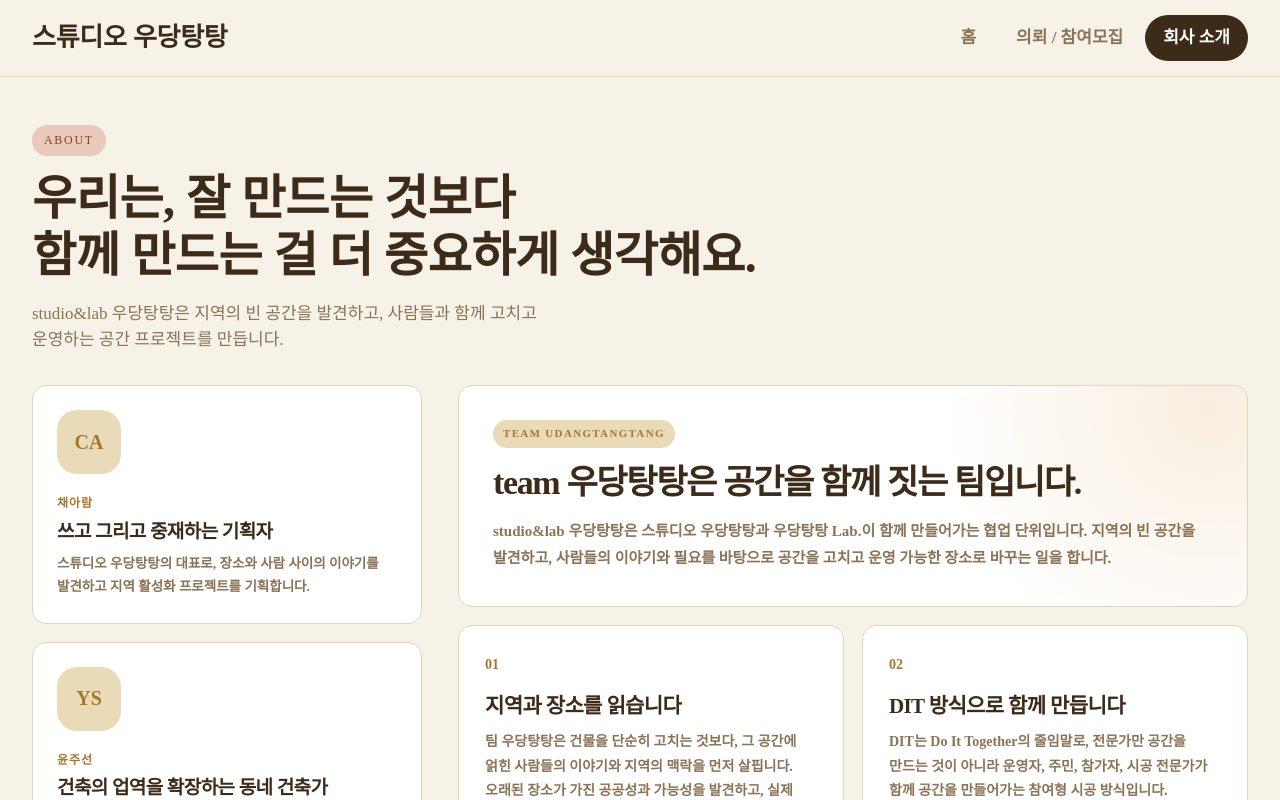
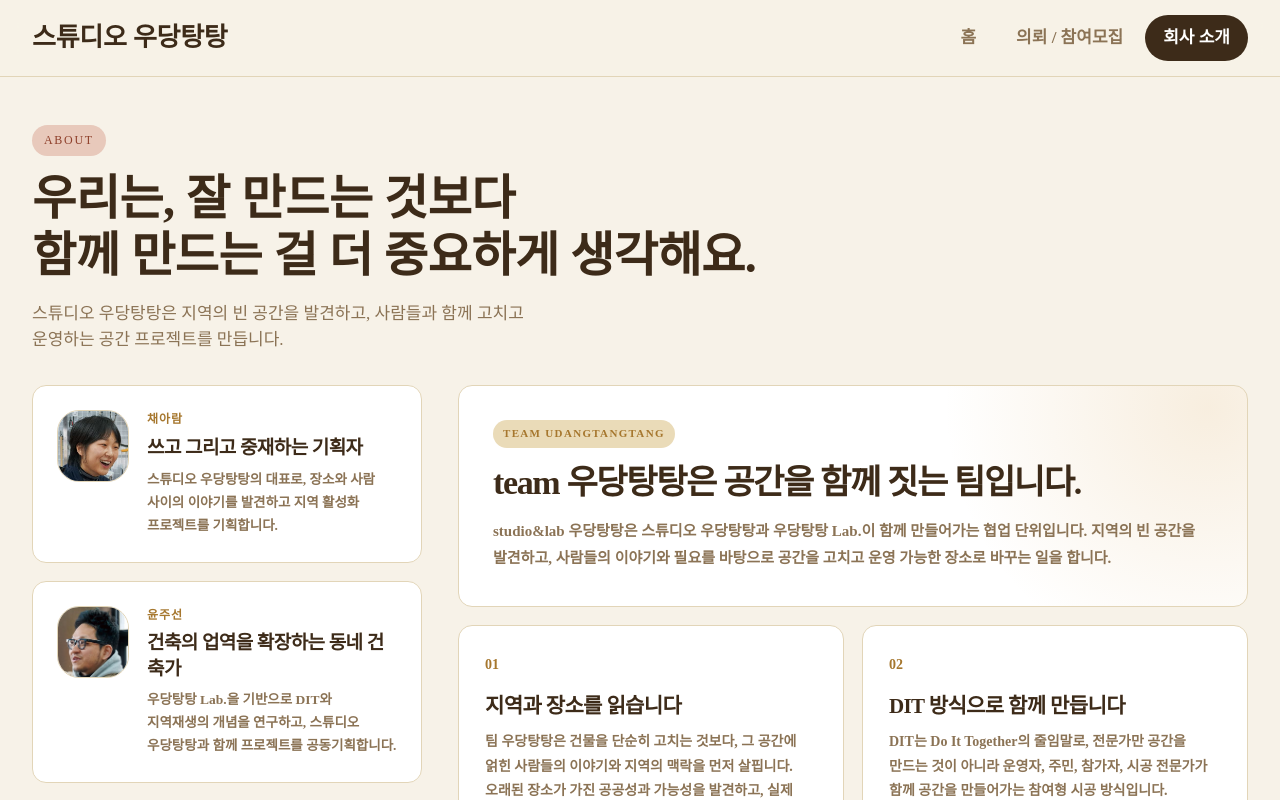
Before and after one commit to studio-udtt/studio-udtt-frontend, a React (Vite) app: page /about in a window 1280 px wide. Shown: the top 800 px of the page. Built offline with nearby package versions, Linux system fonts and the light colour scheme; no server answers.

Commit message:
fix: 사진추가

```diff
--- a/src/pages/AboutPage.jsx
+++ b/src/pages/AboutPage.jsx
@@ -1,3 +1,6 @@
+import chaAramImage from "../assets/images/cha-aram.jpg";
+import yoonJoosunImage from "../assets/images/yoon-joosun.jpg";
+
 export default function AboutPage() {
   return (
     <main className="section">
@@ -10,15 +13,19 @@ export default function AboutPage() {
             함께 만드는 걸 더 중요하게 생각해요.
           </h1>
           <p className="lead">
-            studio&amp;lab 우당탕탕은 지역의 빈 공간을 발견하고, 사람들과 함께
-            고치고 운영하는 공간 프로젝트를 만듭니다.
+            스튜디오 우당탕탕은 지역의 빈 공간을 발견하고, 사람들과 함께 고치고
+            운영하는 공간 프로젝트를 만듭니다.
           </p>
         </div>
 
         <div className="about-layout">
           <aside className="company-people-side">
             <article className="company-person-card">
-              <div className="person-mark">CA</div>
+              <img
+                src={chaAramImage}
+                alt="채아람 대표"
+                className="person-photo"
+              />
               <div>
                 <span>채아람</span>
                 <h3>쓰고 그리고 중재하는 기획자</h3>
@@ -30,7 +37,11 @@ export default function AboutPage() {
             </article>
 
             <article className="company-person-card">
-              <div className="person-mark">YS</div>
+              <img
+                src={yoonJoosunImage}
+                alt="윤주선 교수"
+                className="person-photo"
+              />
               <div>
                 <span>윤주선</span>
                 <h3>건축의 업역을 확장하는 동네 건축가</h3>
--- a/src/styles/about.css
+++ b/src/styles/about.css
@@ -517,3 +517,18 @@
     grid-template-columns: 1fr;
   }
 }
+.person-photo {
+  width: 72px;
+  height: 72px;
+  border-radius: 22px;
+  object-fit: cover;
+  object-position: center;
+  border: 1px solid var(--border);
+  background: var(--accent-sf);
+  flex-shrink: 0;
+}
+
+.company-people-side .company-person-card {
+  grid-template-columns: 72px 1fr;
+  align-items: start;
+}
```
Also changed, not shown: src/assets/images/cha-aram.JPG (added), src/assets/images/yoon-joosun.JPG (added).
